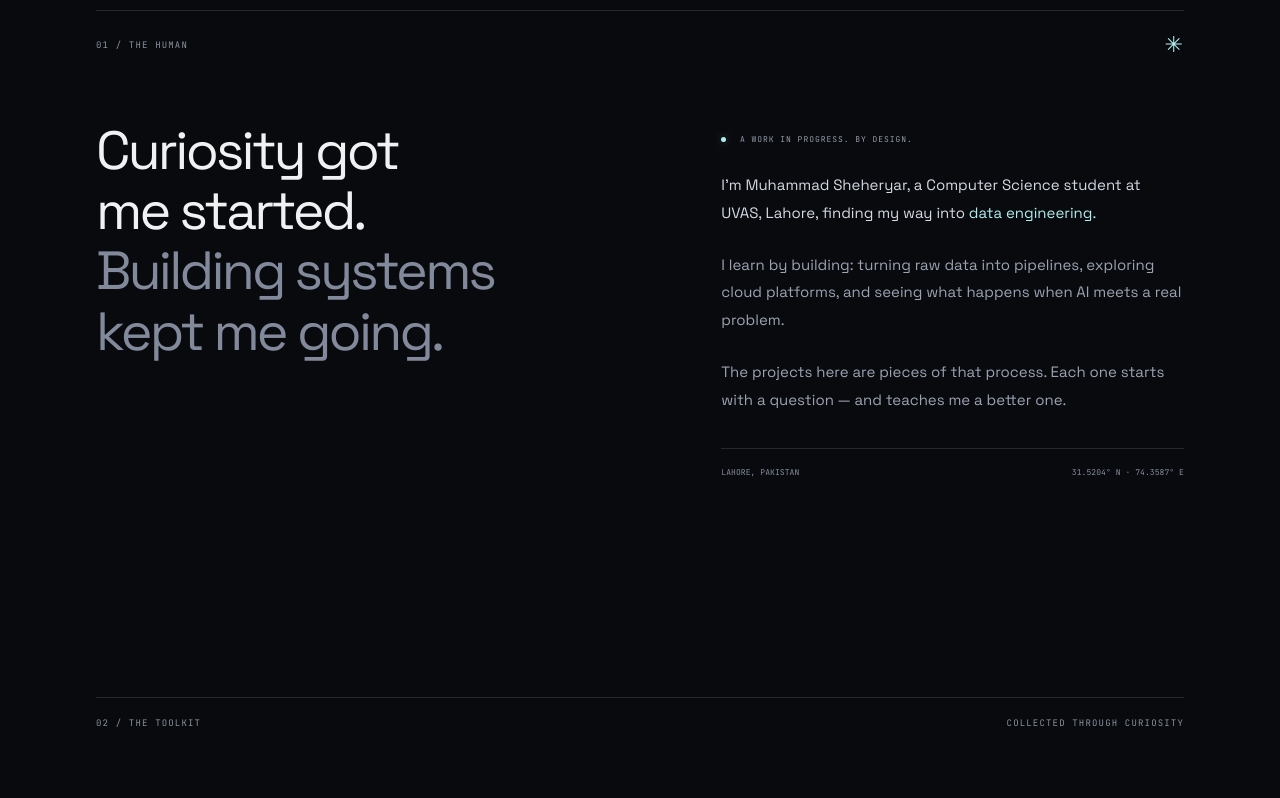
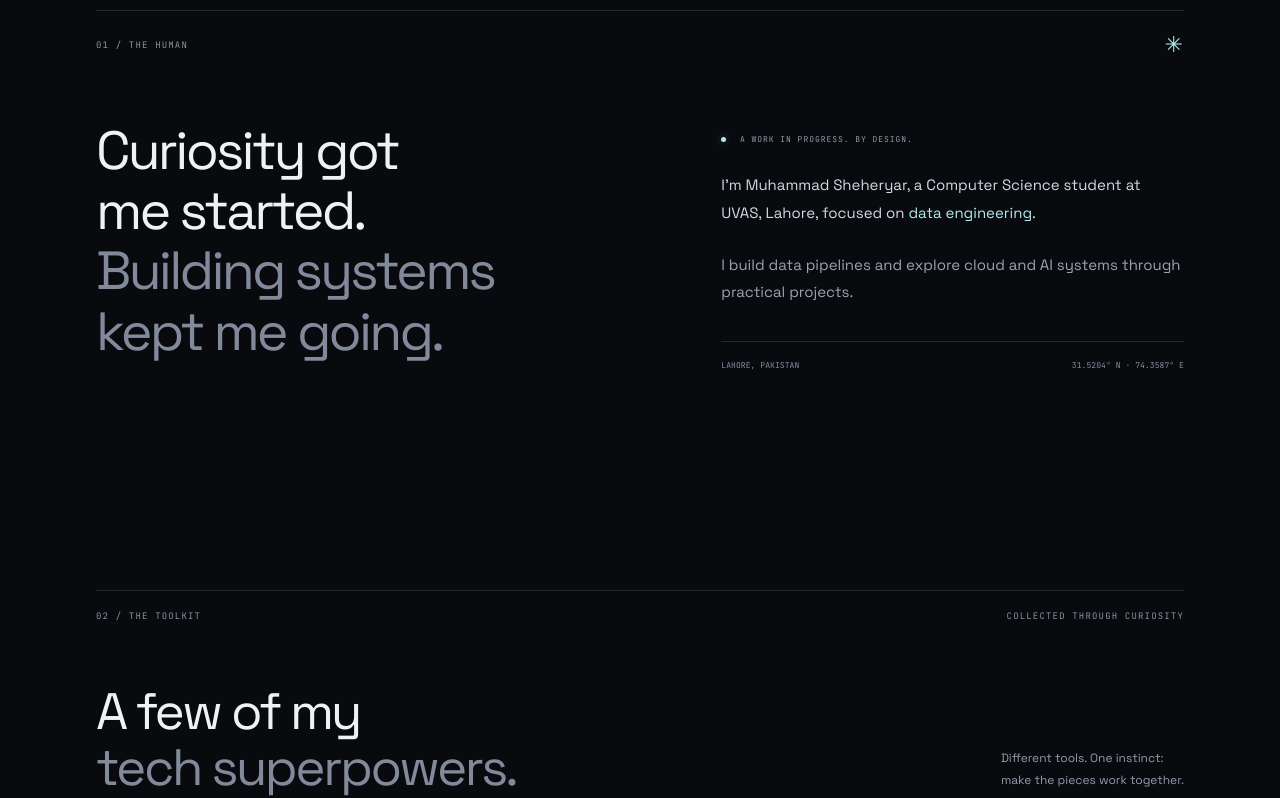
Before and after one commit to shehar-e-yaar/inside-the-workspace, a React (Vite) app: page / in a window 1280 px wide. Shown: the part 2340-3138 px from the top of the page. Built offline with nearby package versions, Linux system fonts and the light colour scheme.

Commit message:
Refine About introduction for clarity and brevity

```diff
--- a/src/App.tsx
+++ b/src/App.tsx
@@ -124,7 +124,7 @@ export default function App(){
   useEffect(()=>{if(!menu)return;const close=(e:globalThis.KeyboardEvent)=>{if(e.key==='Escape')setMenu(false);};window.addEventListener('keydown',close);return()=>window.removeEventListener('keydown',close);},[menu]);
   return <><a className="skip-content" href="#about">Skip to content</a><header className="site-header"><a href="#home" className="brand" aria-label="Muhammad Sheheryar home"><span className="brand-icon"><TerminalIcon size={19}/></span><span>sheheryar<span className="cyan">.</span></span></a><nav className={menu?'nav open':'nav'} aria-label="Main navigation">{sections.map(s=><a key={s} href={`#${s.toLowerCase()}`} aria-current={active===s.toLowerCase()?'location':undefined} onClick={()=>setMenu(false)}>{s}</a>)}</nav><a className="header-github" href={profile.github} target="_blank" rel="noreferrer" aria-label="GitHub profile"><Github size={18}/><ArrowUpRight size={13}/></a><button className="menu-toggle icon-button" aria-label={menu?'Close navigation':'Open navigation'} aria-expanded={menu} onClick={()=>setMenu(!menu)}>{menu?<X/>:<Menu/>}</button></header>
     <main><Intro/>
-    <div className="content-wrap"><section id="about" className="about section"><div className="section-marker"><span>01 / THE HUMAN</span><span className="tiny-symbol">✳</span></div><div className="about-grid"><h1>Curiosity got<br/>me started.<br/><span>Building systems<br/>kept me going.</span></h1><div className="about-copy"><span className="eyebrow"><span className="status-dot"/> A WORK IN PROGRESS. BY DESIGN.</span><p>I'm Muhammad Sheheryar, a Computer Science student at UVAS, Lahore, finding my way into <em>data engineering.</em></p><p>I learn by building: turning raw data into pipelines, exploring cloud platforms, and seeing what happens when AI meets a real problem.</p><p>The projects here are pieces of that process. Each one starts with a question — and teaches me a better one.</p><div className="location-row"><span>LAHORE, PAKISTAN</span><span>31.5204° N · 74.3587° E</span></div></div></div></section>
+    <div className="content-wrap"><section id="about" className="about section"><div className="section-marker"><span>01 / THE HUMAN</span><span className="tiny-symbol">✳</span></div><div className="about-grid"><h1>Curiosity got<br/>me started.<br/><span>Building systems<br/>kept me going.</span></h1><div className="about-copy"><span className="eyebrow"><span className="status-dot"/> A WORK IN PROGRESS. BY DESIGN.</span><p>I'm Muhammad Sheheryar, a Computer Science student at UVAS, Lahore, focused on <em>data engineering.</em></p><p>I build data pipelines and explore cloud and AI systems through practical projects.</p><div className="location-row"><span>LAHORE, PAKISTAN</span><span>31.5204° N · 74.3587° E</span></div></div></div></section>
     <section id="skills" className="skills-section section"><div className="section-marker"><span>02 / THE TOOLKIT</span><span>COLLECTED THROUGH CURIOSITY</span></div><div className="section-heading"><h2>A few of my<br/><span>tech superpowers.</span></h2><p>Different tools. One instinct:<br/>make the pieces work together.</p></div><SkillDeck/></section>
     <section id="projects" className="projects section"><div className="section-marker"><span>03 / SELECTED EXPLORATIONS</span><span>BUILD. BREAK. UNDERSTAND.</span></div><div className="section-heading"><h2>Learning,<br/><span>made tangible.</span></h2><a className="text-link" href={profile.github} target="_blank" rel="noreferrer">All repositories <ArrowUpRight size={18}/></a></div><div className="project-list">{projects.map((p,i)=><a href={p.url} target="_blank" rel="noreferrer" key={p.name} className="project-row"><span className="project-index">{String(i+1).padStart(2,'0')}</span><span className="project-title"><span className="eyebrow">{p.category}</span><h3>{p.name}</h3></span><span className="project-info"><span>{p.tags}</span><small>{p.note}</small></span><span className="project-arrow"><ArrowUpRight size={23}/></span></a>)}</div></section>
     <section id="certifications" className="certifications section"><div className="section-marker"><span>04 / MILESTONES</span><span>PROOF OF THE PROCESS</span></div><div className="section-heading"><h2>Small milestones.<br/><span>Real momentum.</span></h2><p>A few steps on a longer journey.<br/>Select a credential to take a closer look.</p></div><CertificateGallery/><p className="credential-note">FortyGuard recognition is for hackathon completion and demonstrated excellence.</p></section>
```
